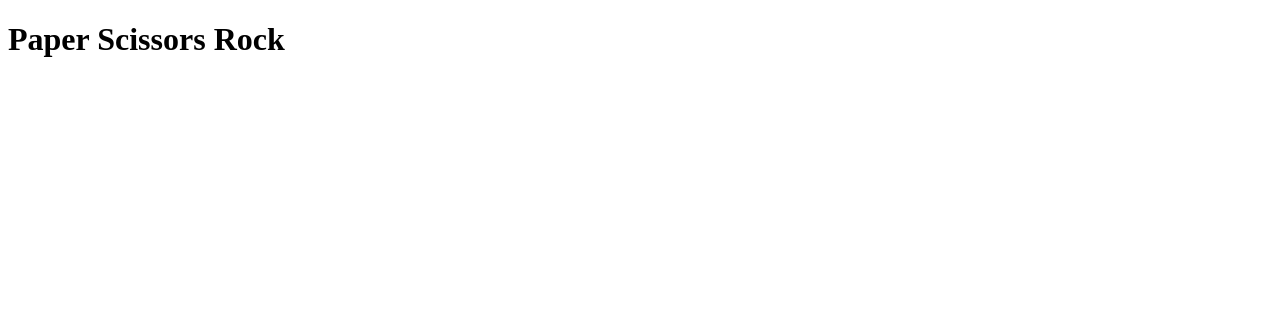
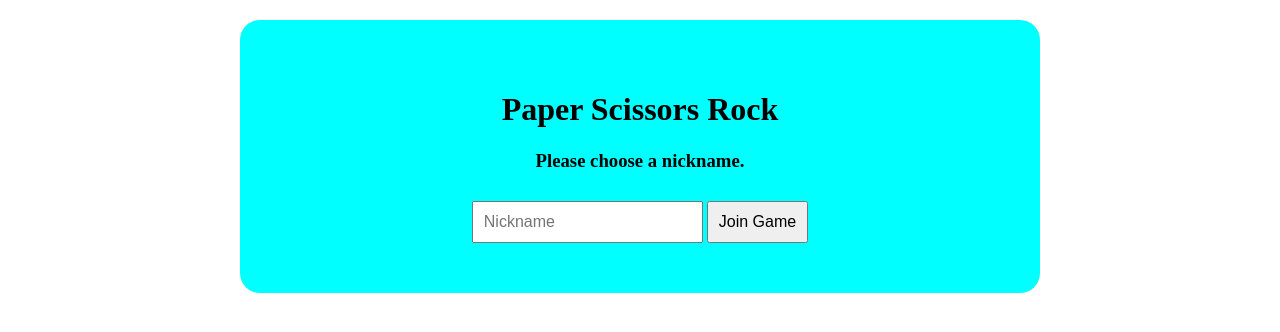
Before and after one commit to dongchenz2019-boop/online-psr, a website: page public/index.html in a window 1280 px wide. Drawn offline with Linux system fonts and the light colour scheme.

Commit message:
homepage

```diff
--- /dev/null
+++ b/public/css/style.css
@@ -0,0 +1,15 @@
+.main {
+    width: 800px;
+    margin: 20px auto;
+    text-align: center;
+    background-color: aqua;
+    padding: 50px 0;
+    border-radius: 20px;
+
+}
+
+.main input,button {
+    padding: 10px;
+    font-size: 16px;
+    margin-top: 10px;
+}
--- a/public/index.html
+++ b/public/index.html
@@ -4,8 +4,16 @@
     <meta charset="UTF-8">
     <meta name="viewport" content="width=device-width, initial-scale=1.0">
     <title>Paper Scissors Rock</title>
+    <link rel="stylesheet" href="css/style.css">
 </head>
 <body>
-    <h1>Paper Scissors Rock</h1>
+    <div class="main">
+        <h1>Paper Scissors Rock</h1>
+        <h3>Please choose a nickname.</h3>
+        <form action="/join" method="post">
+            <input type="text" name="nickname" placeholder="Nickname" required>
+            <button type="submit">Join Game</button>
+        </form>
+    </div>
 </body>
 </html>
```
